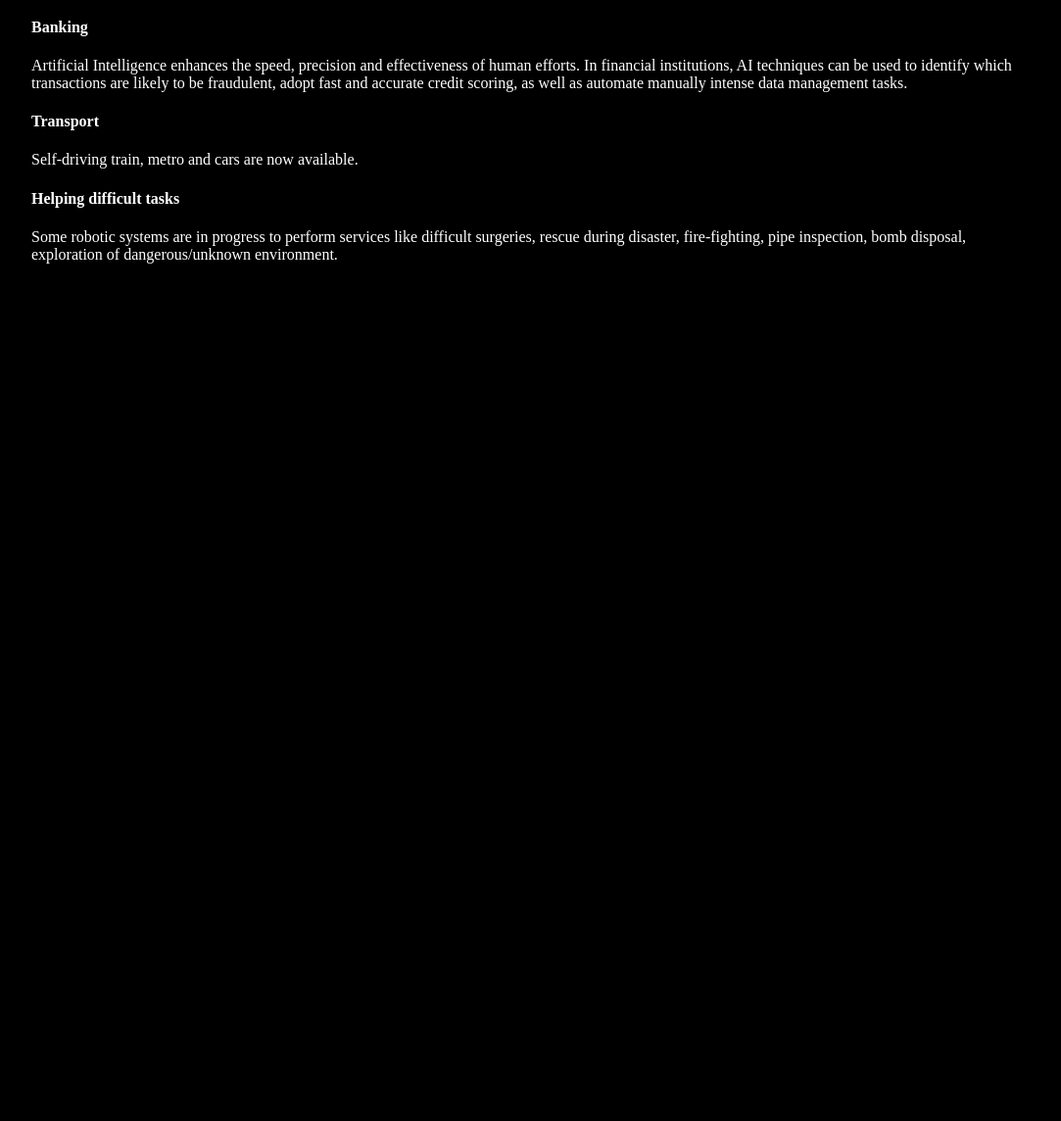
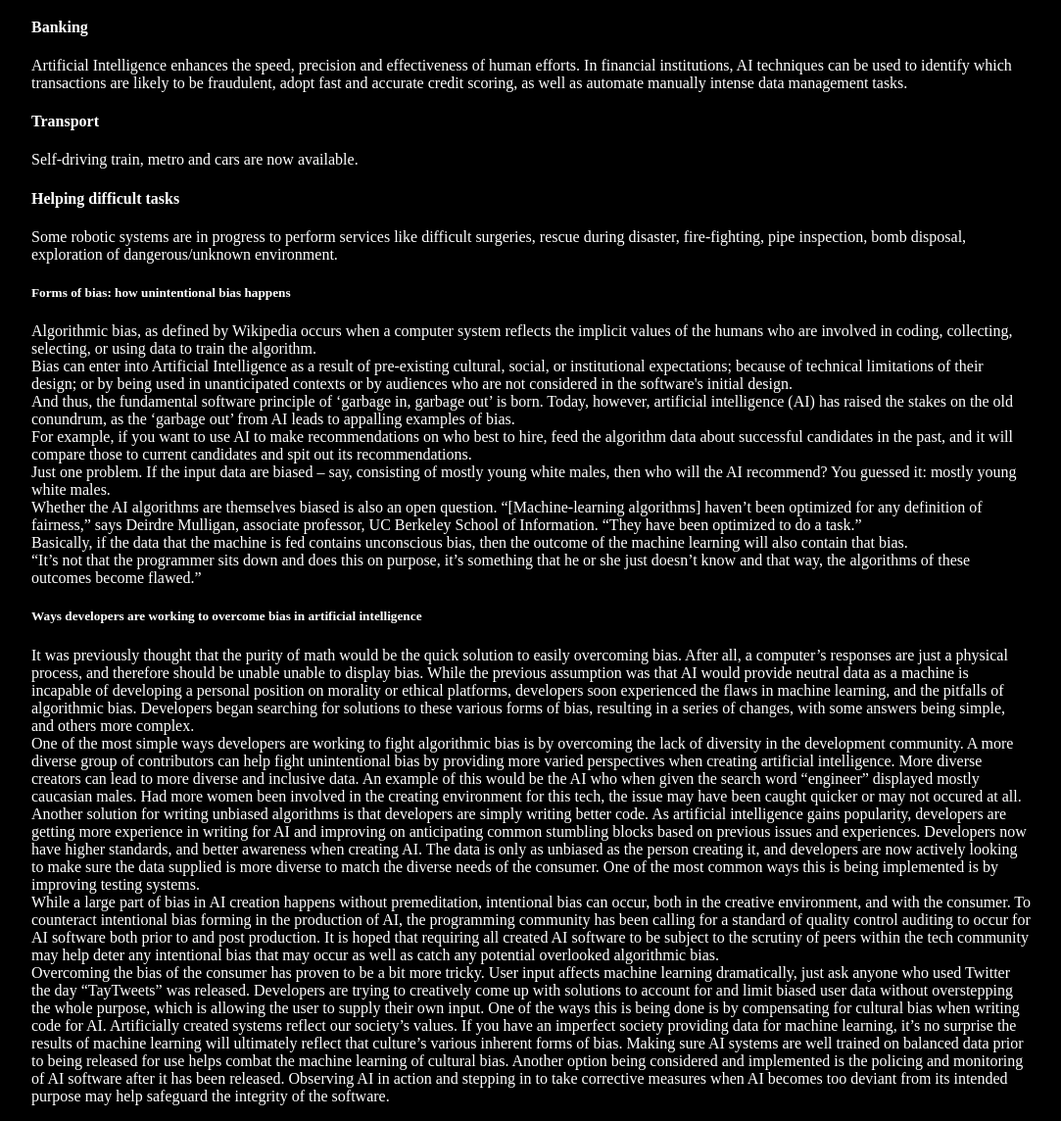
Before and after one commit to oconnalla/itc134_websiteteam, a plain HTML site: page index.html in a window 1280 px wide. Shown: the part 1318-2462 px from the top of the page at 98% size, without its empty margins (98-1181 px from the left). Before the commit the page ends 1603 px from the top, so only its background shows below. Drawn offline with Linux system fonts and the light colour scheme.

Commit message:
Update index.html
Hi Ariel I have added the content for "Bias" and "Developers" according to your white paper. Please take a look at it.

```diff
--- a/index.html
+++ b/index.html
@@ -142,6 +142,35 @@ button{
         <h4>Helping difficult tasks</h4>
         <p>Some robotic systems are in progress to perform services like difficult surgeries, rescue during disaster, fire-fighting, pipe inspection, bomb disposal, exploration of dangerous/unknown environment.</p>
 
+        <h5 id ="aibias">Forms of bias: how unintentional bias happens</h5>
+        <p>Algorithmic bias, as defined by Wikipedia occurs when a computer system reflects the implicit values of the humans who are involved in coding, collecting, selecting, or using data to train the algorithm.
+
+        <br>Bias can enter into Artificial Intelligence as a result of pre-existing cultural, social, or institutional expectations; because of technical limitations of their design; or by being used in unanticipated contexts or by audiences who are not considered in the software's initial design.
+
+        <br>And thus, the fundamental software principle of ‘garbage in, garbage out’ is born. Today, however, artificial intelligence (AI) has raised the stakes on the old conundrum, as the ‘garbage out’ from AI leads to appalling examples of bias.
+
+        <br>For example, if you want to use AI to make recommendations on who best to hire, feed the algorithm data about successful candidates in the past, and it will compare those to current candidates and spit out its recommendations.
+
+        <br>Just one problem. If the input data are biased – say, consisting of mostly young white males, then who will the AI recommend? You guessed it: mostly young white males.
+
+        <br>Whether the AI algorithms are themselves biased is also an open question. “[Machine-learning algorithms] haven’t been optimized for any definition of fairness,” says Deirdre Mulligan, associate professor, UC Berkeley School of Information. “They have been optimized to do a task.”
+
+        <br>Basically, if the data that the machine is fed contains unconscious bias, then the outcome of the machine learning will also contain that bias.
+
+        <br>“It’s not that the programmer sits down and does this on purpose, it’s something that he or she just doesn’t know and that way, the algorithms of these outcomes become flawed.”
+        </p>
+
+        <h5 id="aidevelopers">Ways developers are working to overcome bias in artificial intelligence</h5>
+        <p>It was previously thought that the purity of math would be the quick solution to easily overcoming bias. After all, a computer’s responses are just a physical process, and therefore should be unable unable to display bias. While the previous assumption was that AI would provide neutral data as a machine is incapable of developing a personal position on morality or ethical platforms, developers soon experienced the flaws in machine learning, and the pitfalls of algorithmic bias. Developers began searching for solutions to these various forms of bias, resulting in a series of changes, with some answers being simple, and others more complex.
+
+        <br>One of the most simple ways developers are working to fight algorithmic bias is by overcoming the lack of diversity in the development community. A more diverse group of contributors can help fight unintentional bias by providing more varied perspectives when creating artificial intelligence. More diverse creators can lead to more diverse and inclusive data. An example of this would be the AI who when given the search word “engineer” displayed mostly caucasian males. Had more women been involved in the creating environment for this tech, the issue may have been caught quicker or may not occured at all.
+
+        <br>Another solution for writing unbiased algorithms is that developers are simply writing better code. As artificial intelligence gains popularity, developers are getting more experience in writing for AI and improving on anticipating common stumbling blocks based on previous issues and experiences. Developers now have higher standards, and better awareness when creating AI. The data is only as unbiased as the person creating it, and developers are now actively looking to make sure the data supplied is more diverse to match the diverse needs of the consumer. One of the most common ways this is being implemented is by improving testing systems.
+
+        <br>While a large part of bias in AI creation happens without premeditation, intentional bias can occur, both in the creative environment, and with the consumer. To counteract intentional bias forming in the production of AI, the programming community has been calling for a standard of quality control auditing to occur for AI software both prior to and post production. It is hoped that requiring all created AI software to be subject to the scrutiny of peers within the tech community may help deter any intentional bias that may occur as well as catch any potential overlooked algorithmic bias.
+
+        <br>Overcoming the bias of the consumer has proven to be a bit more tricky. User input affects machine learning dramatically, just ask anyone who used Twitter the day “TayTweets” was released. Developers are trying to creatively come up with solutions to account for and limit biased user data without overstepping the whole purpose, which is allowing the user to supply their own input. One of the ways this is being done is by compensating for cultural bias when writing code for AI. Artificially created systems reflect our society’s values. If you have an imperfect society providing data for machine learning, it’s no surprise the results of machine learning will ultimately reflect that culture’s various inherent forms of bias. Making sure AI systems are well trained on balanced data prior to being released for use helps combat the machine learning of cultural bias. Another option being considered and implemented is the policing and monitoring of AI software after it has been released. Observing AI in action and stepping in to take corrective measures when AI becomes too deviant from its intended purpose may help safeguard the integrity of the software.
+        </p>
 
 
 
```
